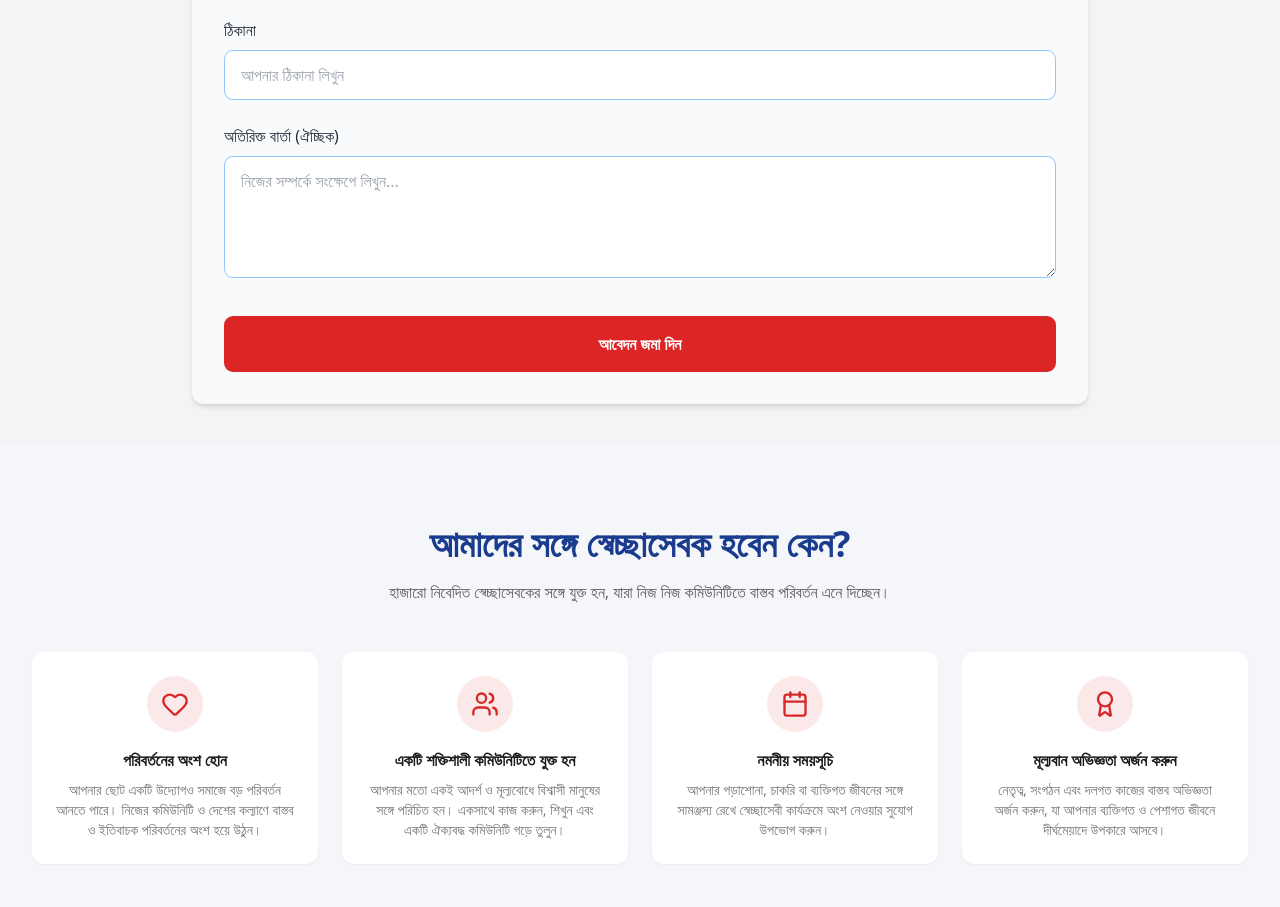
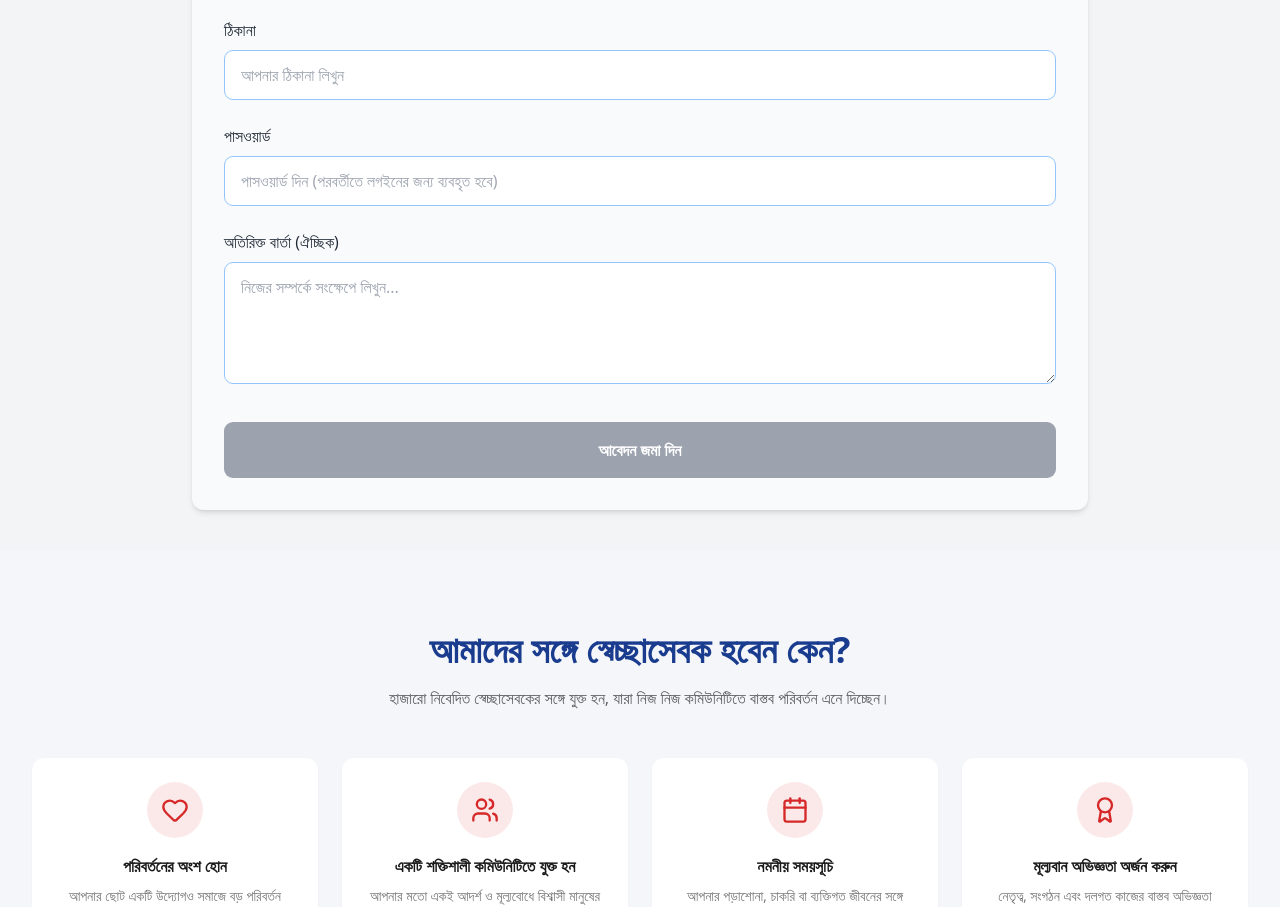
Before and after one commit to Mahii-11/political001, a React (Vite) app: page /volunteer/new in a window 1280 px wide. Shown: the part 1140-2047 px from the top of the page. Built offline with nearby package versions, Linux system fonts and the light colour scheme; a web font is replaced by a local one.

Commit message:
Password add for login in registration

```diff
--- a/src/pages/Volunteer.jsx
+++ b/src/pages/Volunteer.jsx
@@ -7,6 +7,7 @@ import { Heart, Users, Calendar, Award, CheckCircle } from "lucide-react";
 import { Card, CardContent } from "../components/ui/card";
 import { Form, redirect, useActionData } from "react-router-dom";
 import { createVolunteer } from "../services/api";
+import { useState } from "react";
 
 const benefits = [
   {
@@ -198,6 +199,10 @@ export default function Volunteer() {
 }
 
 export function VolunteerForm() {
+  const [password, setPassword] = useState("");
+  const [error, setError] = useState("");
+  const isValid = error === "" && password.length > 0;
+
   const actionData = useActionData();
   function banglaNumbers(number) {
     const eng = "0123456789";
@@ -207,6 +212,21 @@ export function VolunteerForm() {
       .map((d) => (eng.includes(d) ? bang[eng.indexOf(d)] : d))
       .join("");
   }
+
+  const validatePassword = (value) => {
+    // Example rules: min 8 chars, at least 1 uppercase, 1 number, 1 special char
+    const regex = /^(?=.*[A-Z])(?=.*\d)(?=.*[@$!%*?&]).{8,}$/;
+    if (!regex.test(value)) {
+      return "পাসওয়ার্ড কমপক্ষে ৮ অক্ষরের হতে হবে এবং একটি বড় হাতের অক্ষর, একটি সংখ্যা ও একটি বিশেষ চিহ্ন থাকতে হবে।";
+    }
+    return "";
+  };
+
+  const handleChange = (e) => {
+    const value = e.target.value;
+    setPassword(value);
+    setError(validatePassword(value));
+  };
 
   return (
     <div className="min-h-screen bg-gray-100 flex items-center justify-center px-4 py-10">
@@ -354,6 +374,20 @@ export function VolunteerForm() {
         </div>
 
         <div className="mt-6">
+          <label className="block text-gray-800 font-medium mb-2">পাসওয়ার্ড</label>
+          <input
+            type="password"
+            name="password"
+            value={password}
+            onChange={handleChange}
+            required
+            placeholder="পাসওয়ার্ড দিন (পরবর্তীতে লগইনের জন্য ব্যবহৃত হবে)"
+            className="w-full rounded-lg border border-blue-300 px-4 py-3 focus:outline-none focus:ring-2 focus:ring-blue-400"
+          />
+          {error && <p className="text-red-500 mt-2 text-sm">{error}</p>}
+        </div>
+
+        <div className="mt-6">
           <label className="block text-gray-800 font-medium mb-2">
             অতিরিক্ত বার্তা (ঐচ্ছিক)
           </label>
@@ -365,12 +399,9 @@ export function VolunteerForm() {
           />
         </div>
 
-        <button
-          type="submit"
-          className="mt-8 w-full bg-red-600 hover:bg-red-700 text-white font-semibold py-4 rounded-lg transition"
-        >
-          আবেদন জমা দিন
-        </button>
+        <button type="submit" disabled={!isValid} className={`mt-8 w-full ${ isValid ? "bg-red-600 hover:bg-red-700" : "bg-gray-400 cursor-not-allowed" } text-white font-semibold py-4 rounded-lg transition`} >
+        আবেদন জমা দিন
+      </button>
       </Form>
     </div>
   );
```
Also changed, not shown: 1 other file (tests, documents, lock files or other folders).
